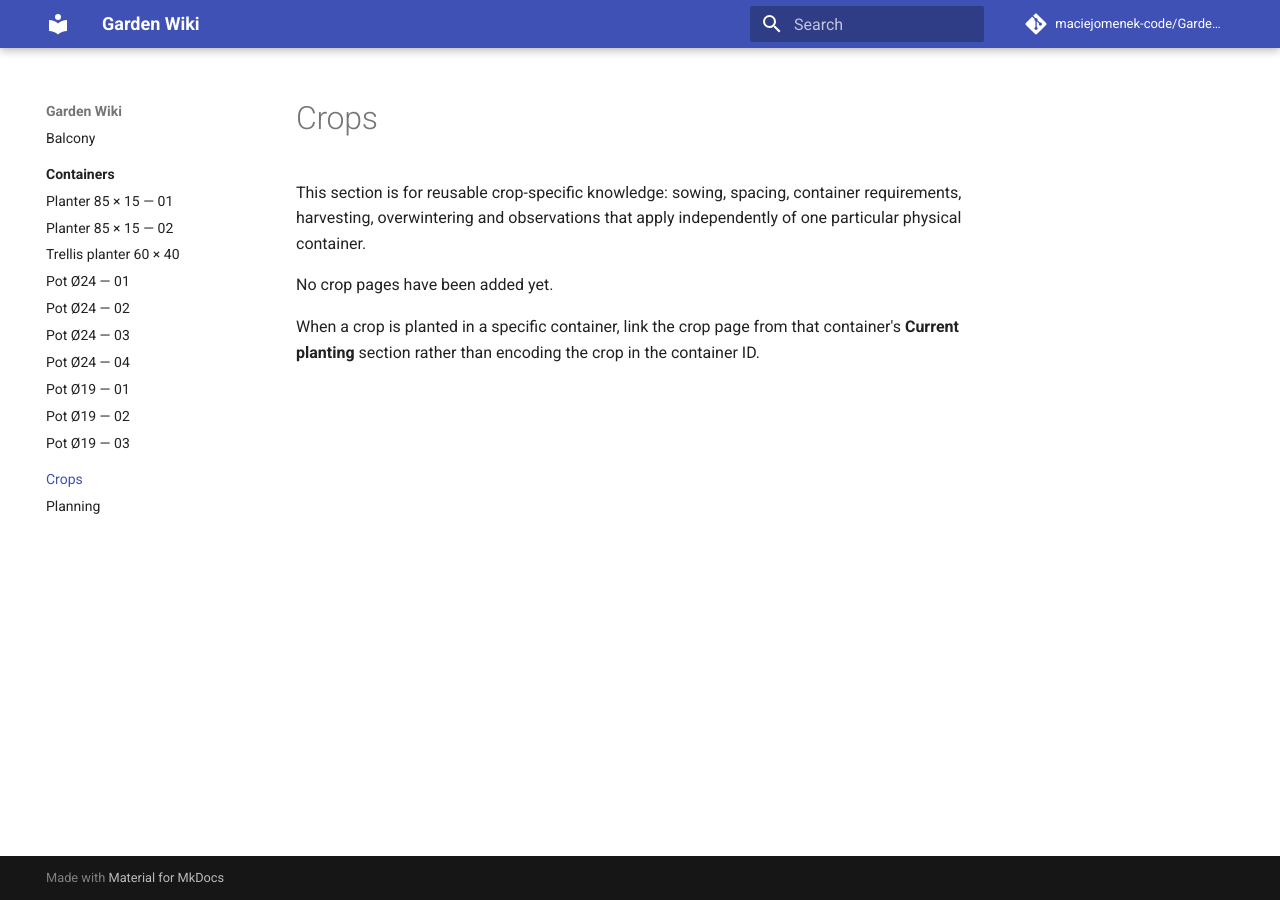
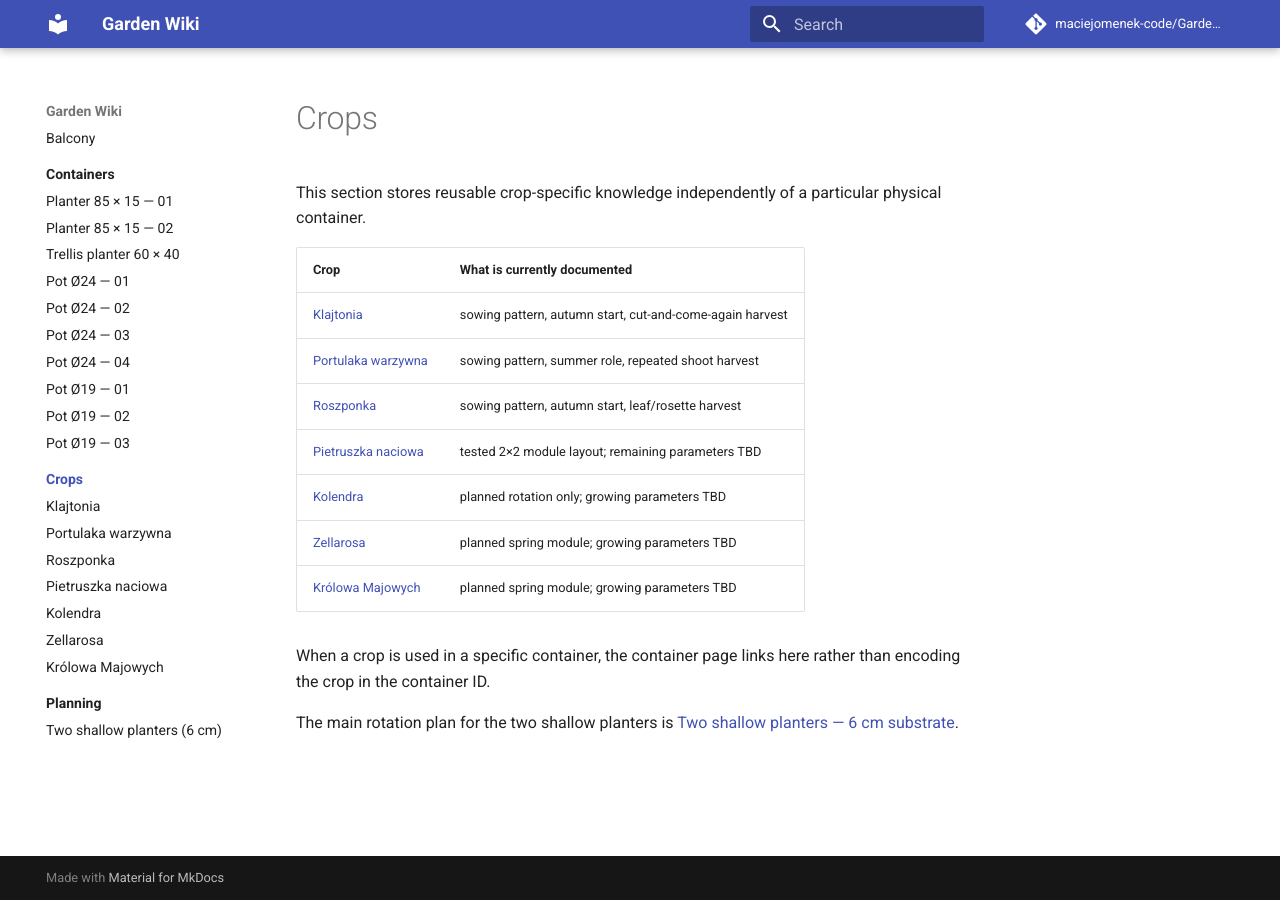
Before and after one commit to maciejomenek-code/Garden-wiki, an MkDocs documentation site: the page built from docs/crops/index.md, in a window 1280 px wide. Built offline with MkDocs 1.6.1 and Material for MkDocs 9.7.7, drawn with Linux system fonts in a browser that asks for light colours; comment, search, counter and statistics services are not loaded.

Commit message:
Document 6 cm shallow-planter crop rotation

```diff
--- a/docs/crops/index.md
+++ b/docs/crops/index.md
@@ -1,7 +1,17 @@
 # Crops
 
-This section is for reusable crop-specific knowledge: sowing, spacing, container requirements, harvesting, overwintering and observations that apply independently of one particular physical container.
+This section stores reusable crop-specific knowledge independently of a particular physical container.
 
-No crop pages have been added yet.
+| Crop | What is currently documented |
+|---|---|
+| [Klajtonia](klajtonia.md) | sowing pattern, autumn start, cut-and-come-again harvest |
+| [Portulaka warzywna](portulaka-warzywna.md) | sowing pattern, summer role, repeated shoot harvest |
+| [Roszponka](roszponka.md) | sowing pattern, autumn start, leaf/rosette harvest |
+| [Pietruszka naciowa](pietruszka-naciowa.md) | tested 2×2 module layout; remaining parameters TBD |
+| [Kolendra](kolendra.md) | planned rotation only; growing parameters TBD |
+| [Zellarosa](zellarosa.md) | planned spring module; growing parameters TBD |
+| [Królowa Majowych](krolowa-majowych.md) | planned spring module; growing parameters TBD |
 
-When a crop is planted in a specific container, link the crop page from that container's **Current planting** section rather than encoding the crop in the container ID.
+When a crop is used in a specific container, the container page links here rather than encoding the crop in the container ID.
+
+The main rotation plan for the two shallow planters is [Two shallow planters — 6 cm substrate](../planning/shallow-planters-6cm.md).
--- a/mkdocs.yml
+++ b/mkdocs.yml
@@ -36,5 +36,15 @@ nav:
       - Pot Ø19 — 01: containers/pot-19-01.md
       - Pot Ø19 — 02: containers/pot-19-02.md
       - Pot Ø19 — 03: containers/pot-19-03.md
-  - Crops: crops/index.md
-  - Planning: planning/index.md
+  - Crops:
+      - Overview: crops/index.md
+      - Klajtonia: crops/klajtonia.md
+      - Portulaka warzywna: crops/portulaka-warzywna.md
+      - Roszponka: crops/roszponka.md
+      - Pietruszka naciowa: crops/pietruszka-naciowa.md
+      - Kolendra: crops/kolendra.md
+      - Zellarosa: crops/zellarosa.md
+      - Królowa Majowych: crops/krolowa-majowych.md
+  - Planning:
+      - Overview: planning/index.md
+      - Two shallow planters (6 cm): planning/shallow-planters-6cm.md
```
Also changed, not shown: AGENTS.md (+16 -5 lines), docs/containers/planter-85x15-01.md (+17 -1 lines), docs/containers/planter-85x15-02.md (+17 -1 lines), docs/crops/klajtonia.md (added, +20 -0 lines), docs/crops/kolendra.md (added, +15 -0 lines), docs/crops/krolowa-majowych.md (added, +17 -0 lines), docs/crops/pietruszka-naciowa.md (added, +19 -0 lines), docs/crops/portulaka-warzywna.md (added, +19 -0 lines), docs/crops/roszponka.md (added, +20 -0 lines), docs/crops/zellarosa.md (added, +17 -0 lines), docs/planning/index.md (+5 -1 lines), docs/planning/shallow-planters-6cm.md (added, +134 -0 lines).
